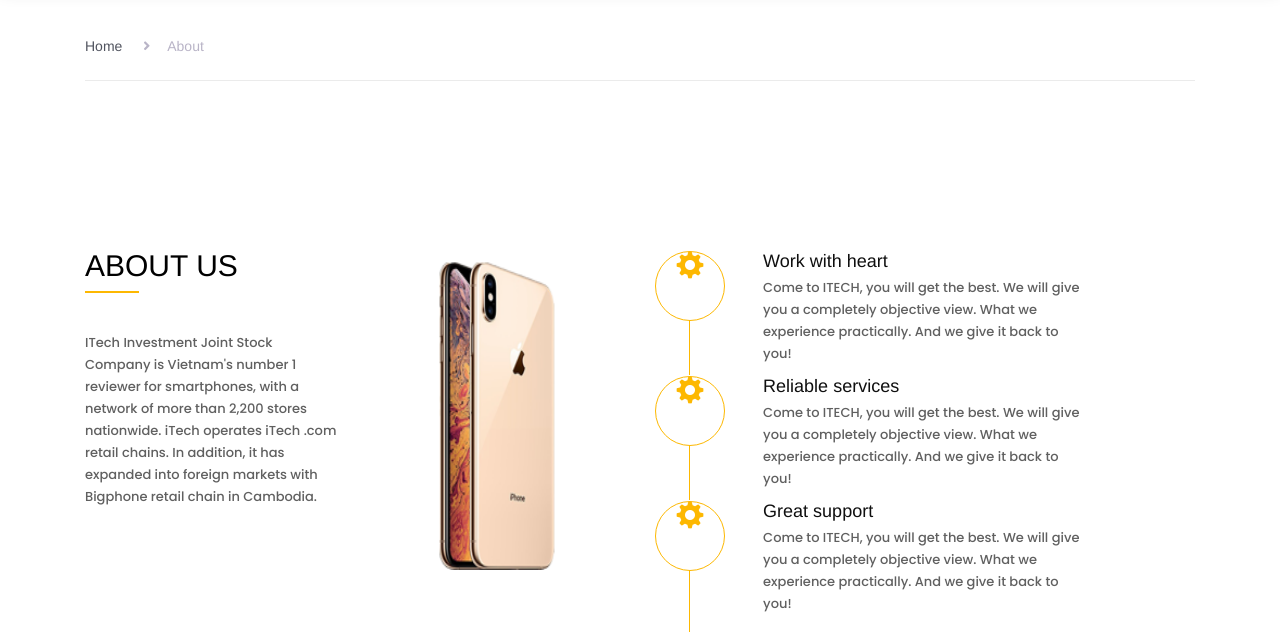
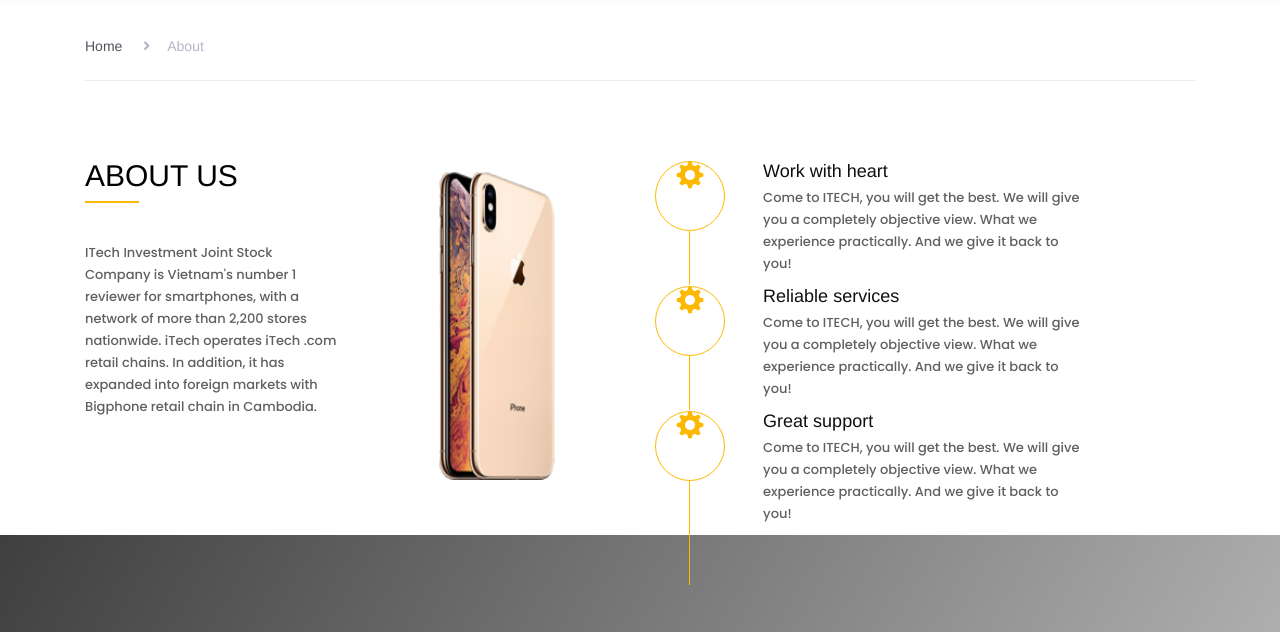
Before and after one commit to hoangbily/itech-1, a plain HTML site: page about.html in a window 1280 px wide. Shown: the part 129-761 px from the top of the page. Drawn offline with nearby package versions, Linux system fonts and the light colour scheme.

Commit message:
Update about.css

```diff
--- a/css/about.css
+++ b/css/about.css
@@ -3,7 +3,7 @@
 }
 
 .aboutus-section {
-  padding: 90px 0;
+  padding: 0 0 80 0;
 }
 .aboutus-title {
   font-size: 30px;
```
